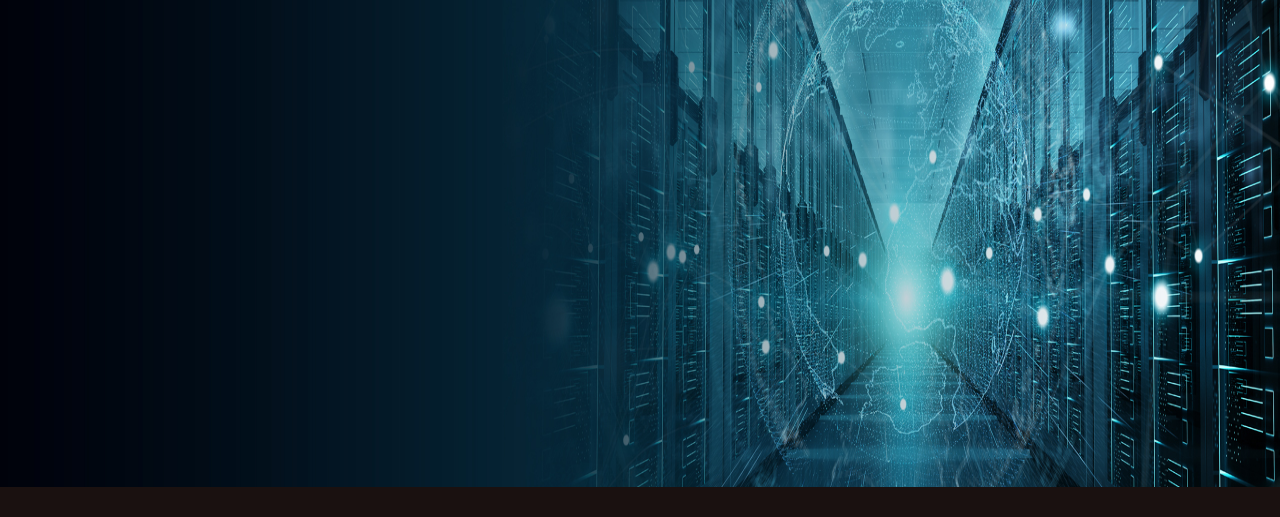
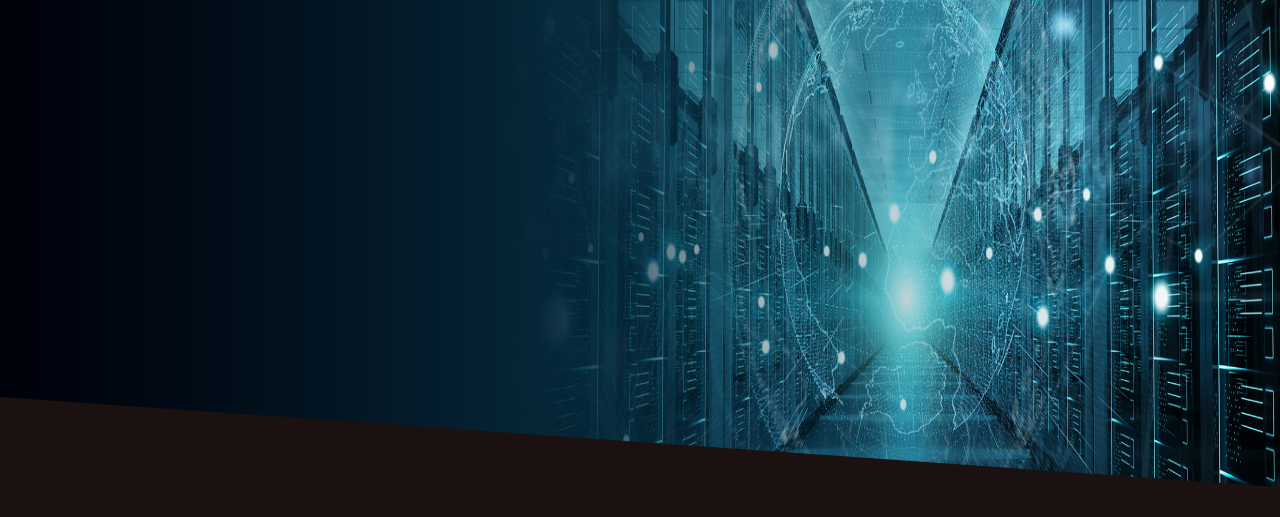
Before and after one commit to Sajid576/electronic-first-task, a website built with Vite: page index.html in a window 1280 px wide. Shown: the part 113-630 px from the top of the page. Built offline with nearby package versions, Linux system fonts and the light colour scheme; files whose address does not match are found by name.

Commit message:
Fix z-index issue in container

```diff
--- a/src/assets/scss/main.scss
+++ b/src/assets/scss/main.scss
@@ -6,10 +6,12 @@ body {
 }
 
 .banner {
+  position: relative;
+  z-index: -20;
   width: 100%;
   height: 600px;
-  // clip-path: polygon(0% 0%, 100% 0%, 100% 100%, 0% 85%);
-  // z-index: -10;
+  clip-path: polygon(0% 0%, 100% 0%, 100% 100%, 0% 85%);
+
 }
 
 
```
